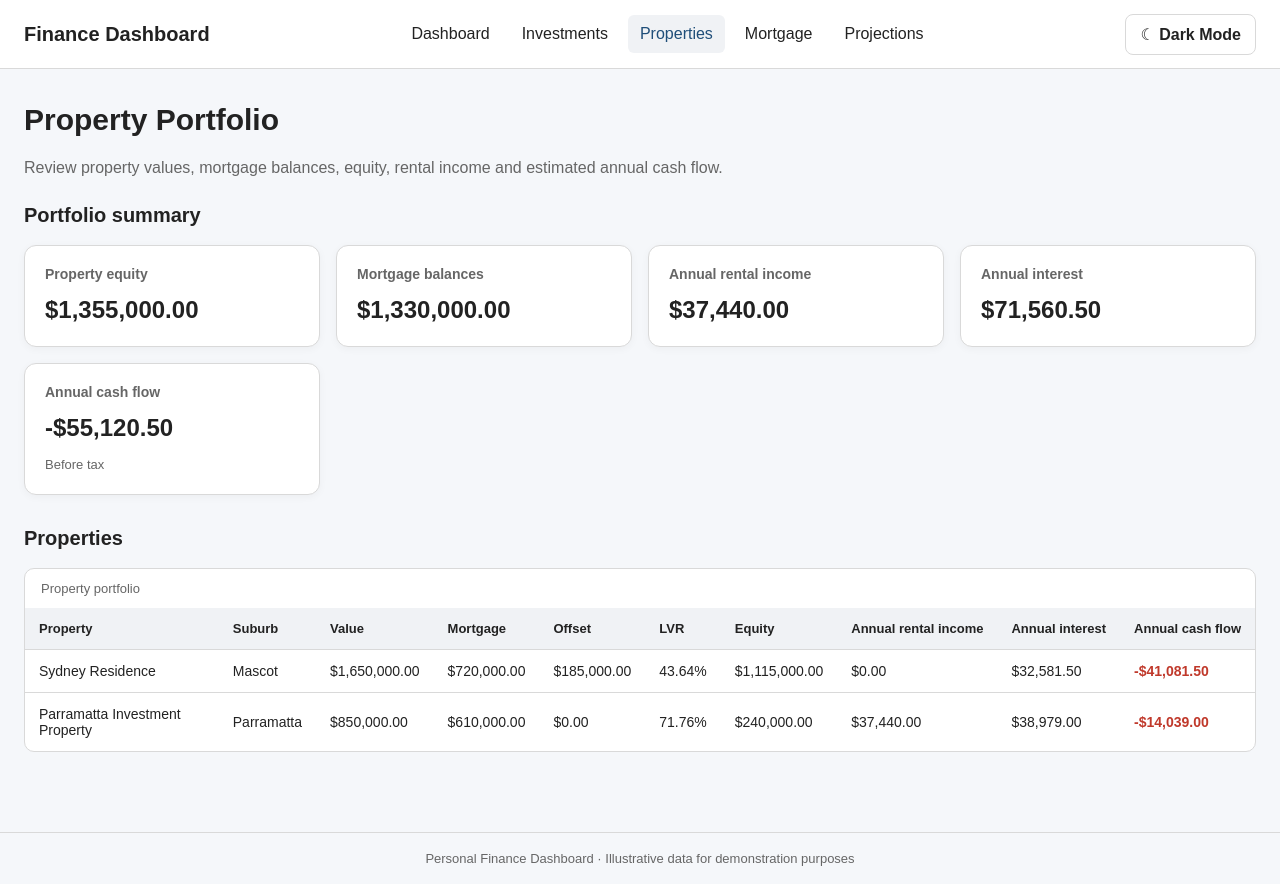
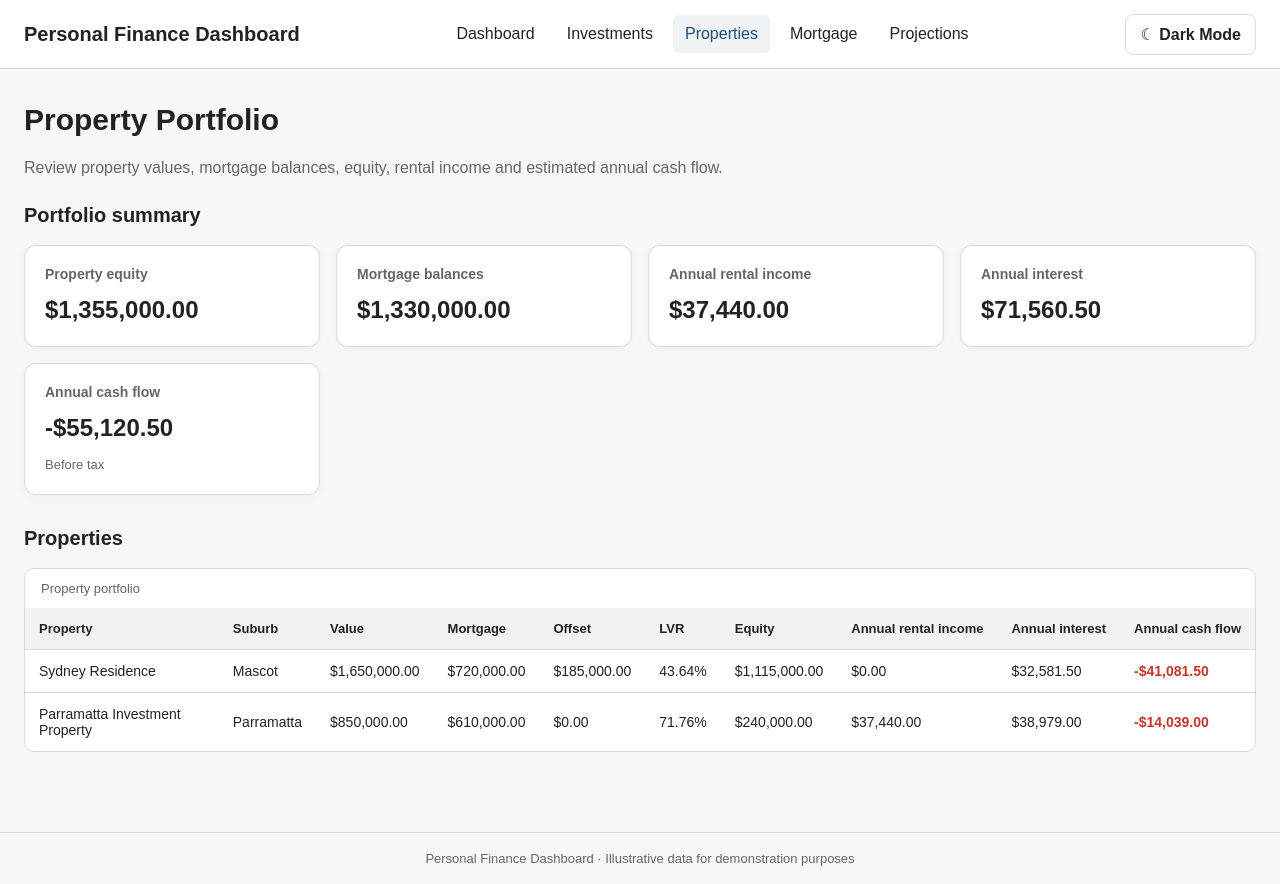
Before and after one commit to anthonycheung1/personal-finance-dashboard, a React (Vite) app: page /personal-finance-dashboard/properties in a window 1280 px wide. Built offline with nearby package versions, Linux system fonts and the light colour scheme.

Commit message:
Update navigation title

```diff
--- a/src/components/UI/Navigation.tsx
+++ b/src/components/UI/Navigation.tsx
@@ -13,7 +13,7 @@ function Navigation(props: NavigationProps) {
         aria-label="Main navigation"
       >
         <NavLink to="/" end className="site-title">
-          Finance Dashboard
+          Personal Finance Dashboard
         </NavLink>
 
         <ul className="navigation-links">
```
